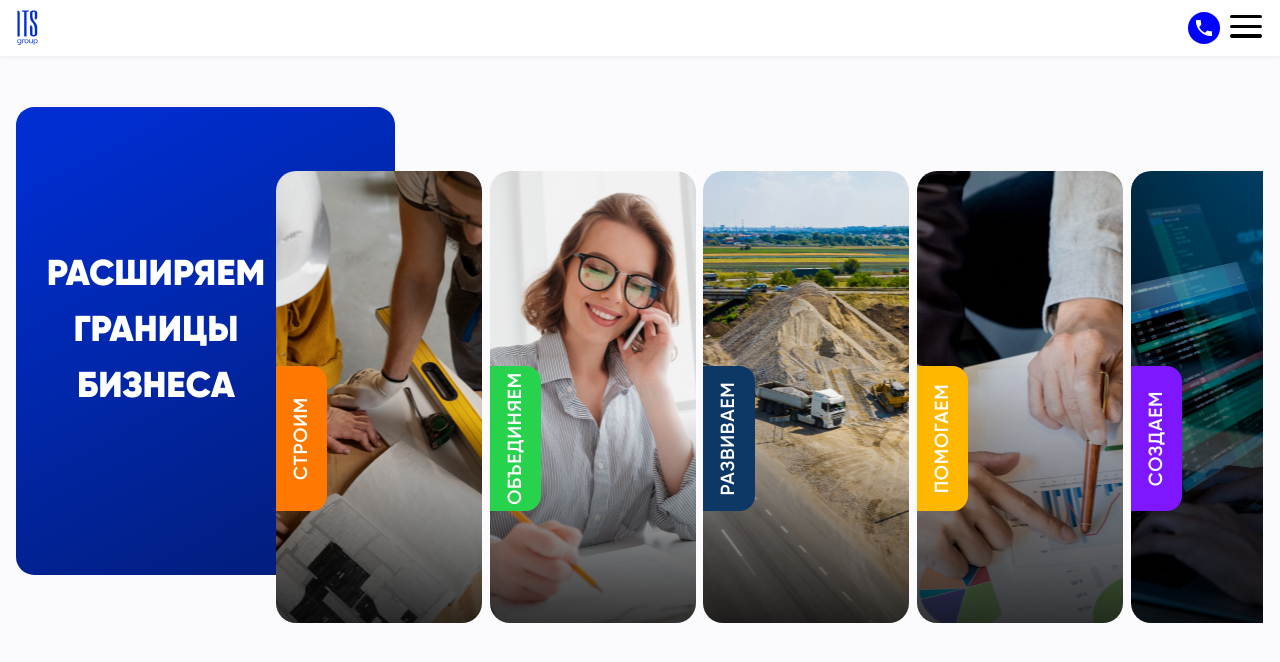
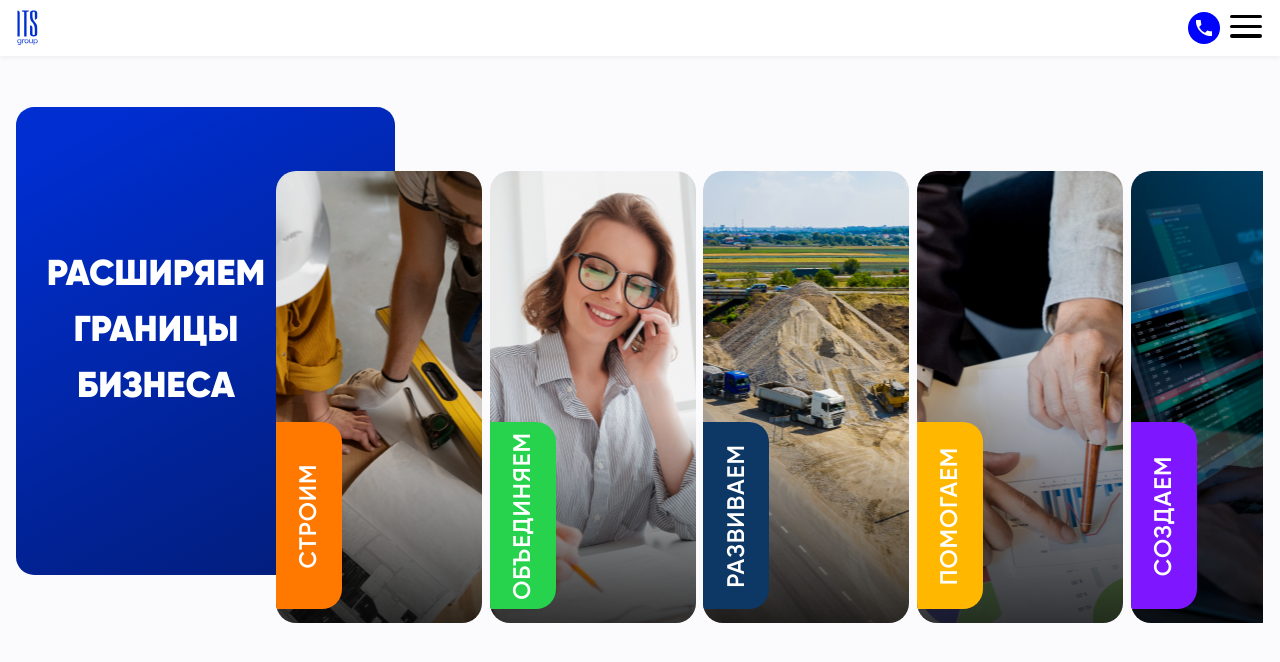
Before and after one commit to vademich/landing-its, an Angular app: page / in a window 1280 px wide. Shown: the top 662 px of the page. Built offline with nearby package versions, Linux system fonts and the light colour scheme.

Commit message:
font-size and icons

```diff
--- a/src/app/components/main/main.component.less
+++ b/src/app/components/main/main.component.less
@@ -152,6 +152,22 @@
         min-width: 249px;
         width: 249px;
     }
+    .color {
+        width: 66px;
+        height: 187px;
+        position: relative;
+        top: 251px;
+        border-radius: 0px 20px 20px 0px;
+    }
+    .lettering {
+        font-size: 24px;
+        font-weight: 600;
+        line-height: 34px;
+    }
+    .logo {
+        width: 56px;
+        height: 56px;
+    }
     .big-lettering {
         font-size: 36px;
         line-height: 56px;
```
